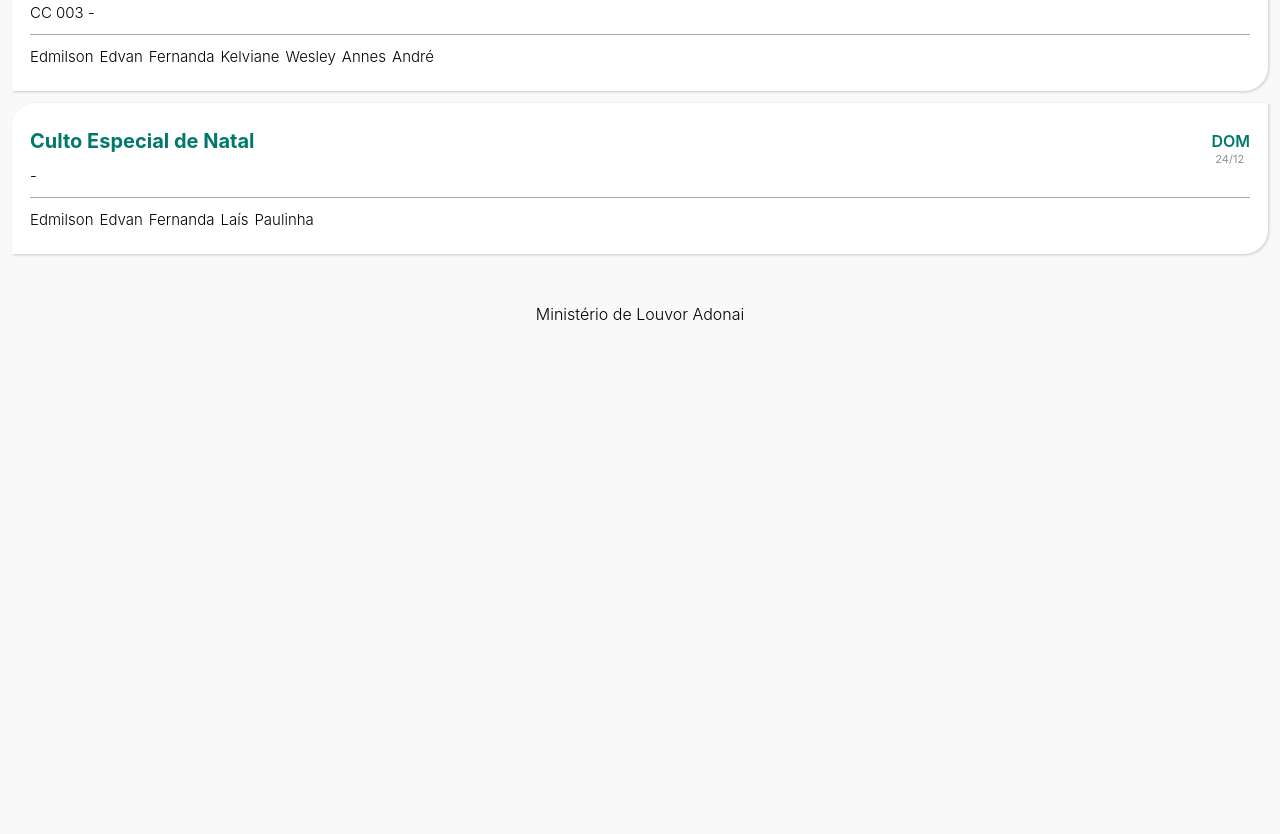
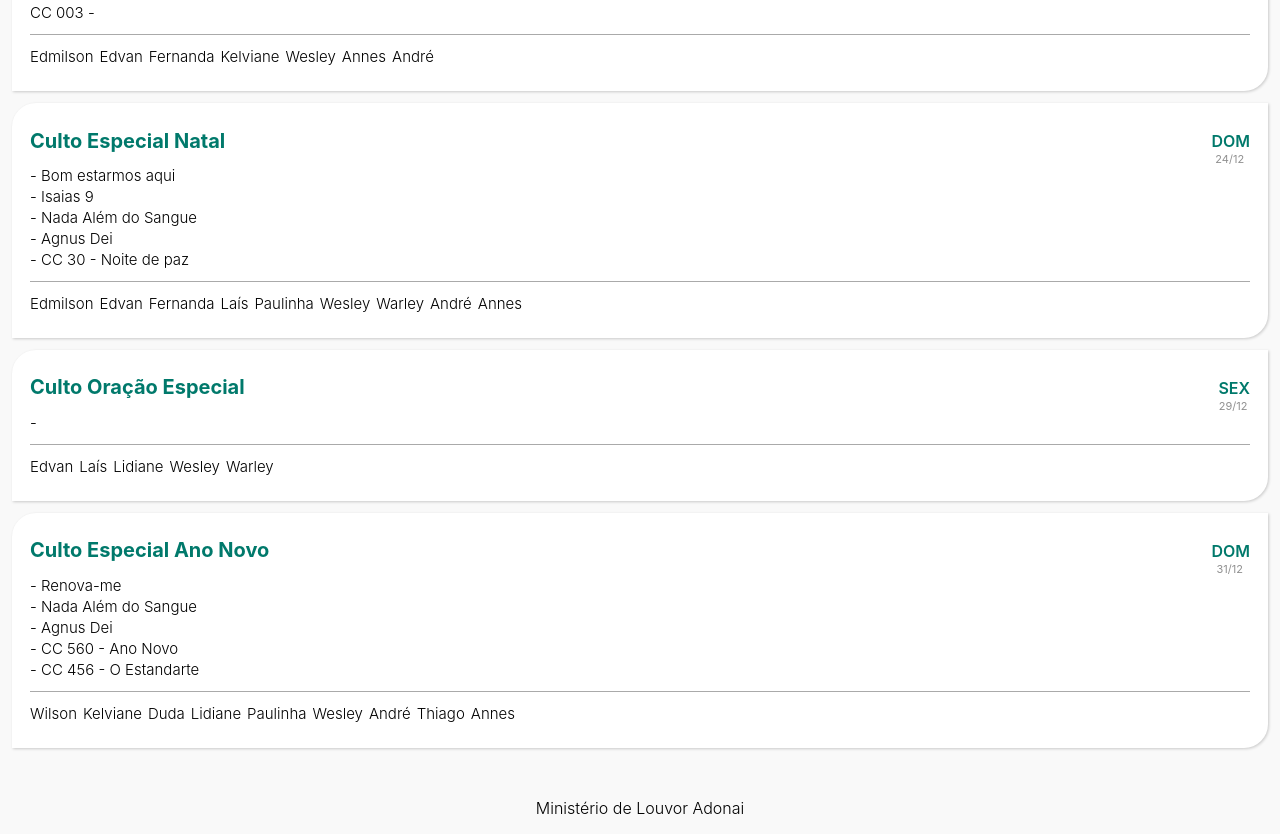
Before and after one commit to hupernikomen/scalepraise, a React (Create React App) app: page / in a window 1280 px wide. Shown: the part 940-1774 px from the top of the page. Before the commit the page ends 1280 px from the top, so only its background shows below. Built offline with nearby package versions, Linux system fonts and the light colour scheme.

Commit message:
Ajuste na virada da data

```diff
--- a/src/App.js
+++ b/src/App.js
@@ -5,7 +5,7 @@ const escala = require('./utils/praisesList.json')
 
 // Louvores
 const praises = {
-  friday: ["louvor Friday1", "louvor Friday2", "louvor Friday3", "louvor Friday4", "louvor Friday5"], // 5 LOUVORES
+  friday: ["", "louvor Friday2", "louvor Friday3", "louvor Friday4", "louvor Friday5"], // 5 LOUVORES
   psh: ["louvor PSH1", "louvor PSH2", "louvor PSH3", "louvor PSH4", "louvor PSH5", "louvor PSH6", "louvor PSH7"],
   ebd: [],
   sundayprelude: ["louvor Preludio1", "louvor Preludio2", "louvor Preludio3", "louvor Preludio4"], // 4 LOUVORES
@@ -44,7 +44,7 @@ const scales = [
     cult: 'Doutrina / Oração',
     praises: [praises?.friday[getWeekNumber() - 1], praises?.friday[getWeekNumber()]],
     vocals: musicians.vocals.friday,
-    instrumentalists: musicians.instrumentalists.friday
+    instrumentalists: musicians.instrumentalists.friday,
   },
   {
     // EBD
@@ -52,7 +52,7 @@ const scales = [
     cult: getSundaysInMonth() === getWeekNumber() ? 'EBD com Ceia' : 'EBD',
     praises: getSundaysInMonth() === getWeekNumber() ? praises.supper : praises.ebd,
     vocals: musicians.vocals.ebd,
-    instrumentalists: musicians.instrumentalists.ebd
+    instrumentalists: musicians.instrumentalists.ebd,
   },
   {
     // Culto de Louvor e Pregação
@@ -61,26 +61,40 @@ const scales = [
     praises: SelectPraiseSunday(getWeekNumber()),
     hcc: [praises?.hcc[getWeekNumber() - 1], praises?.hcc[getWeekNumber()]],
     vocals: ["Edmilson", "Edvan", getWeekNumber() % 2 === 0 ? "Fernanda" : "Paulinha", musicians.vocals.sunday[getWeekNumber() - 1]],
-    instrumentalists: ["Wesley", "Annes", getWeekNumber() % 2 === 0 ? "André" : "Thiago"]
+    instrumentalists: ["Wesley", "Annes", getWeekNumber() % 2 === 0 ? "André" : "Thiago"],
   },
   {
     date: findNextSaturday(),
     cult: 'PSH',
     praises: [praises?.psh[getWeekNumber() - 1], praises?.psh[getWeekNumber()], praises?.psh[getWeekNumber() + 1]],
     vocals: musicians.vocals.psh[getWeekNumber() - 1],
-    instrumentalists: musicians.instrumentalists.psh[getWeekNumber() - 1]
-  }
+    instrumentalists: musicians.instrumentalists.psh[getWeekNumber() - 1],
+  },
+  // ________________________________________
+
+  {
+    date: parseDate('29/12/2023'),
+    cult: 'Culto Oração Especial',
+    praises: [""],
+    vocals: ["Edvan",  "Laís", "Lidiane"],
+    instrumentalists: ["Wesley", "Warley"]
+  },
+  {
+    date: parseDate('24/12/2023'),
+    cult: 'Culto Especial Natal',
+    praises: ["Bom estarmos aqui", "Isaias 9", "Nada Além do Sangue", "Agnus Dei", "CC 30 - Noite de paz"],
+    vocals: ["Edmilson", "Edvan", "Fernanda", "Laís", "Paulinha"],
+    instrumentalists: ["Wesley", "Warley", "André", "Annes"]
+  },
+  {
+    date: parseDate('31/12/2023'),
+    cult: 'Culto Especial Ano Novo',
+    praises: ["Renova-me", "Nada Além do Sangue", "Agnus Dei", "CC 560 - Ano Novo", "CC 456 - O Estandarte"],
+    vocals: ["Wilson", "Kelviane", "Duda", "Lidiane", "Paulinha"],
+    instrumentalists: ["Wesley", "André", "Thiago", "Annes"]
+  },
 ]
 
-
-const otherscales = [
-  {
-    date: parseDate('24/12/2023'),
-    cult: 'Culto Especial de Natal',
-    praises: [""],
-    vocals: ["Edmilson", "Edvan", "Fernanda", "Laís", "Paulinha"]
-  },
-]
 
 
 // 12 LOUVORS PARA DOMINGOS
@@ -177,7 +191,7 @@ function getSundaysInMonth() {
   return sundays;
 }
 
-const sortedScales = scales.concat(otherscales).sort((a, b) => {
+const sortedScales = scales.sort((a, b) => {
   return moment(a.date) - moment(b.date);
 });
 
```
Lines whose indentation alone changed are shown as unchanged.
